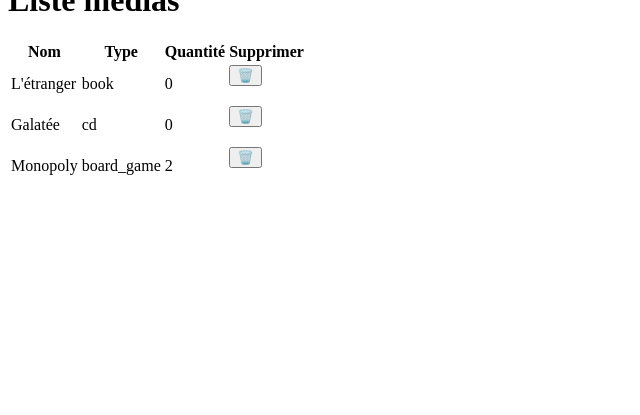
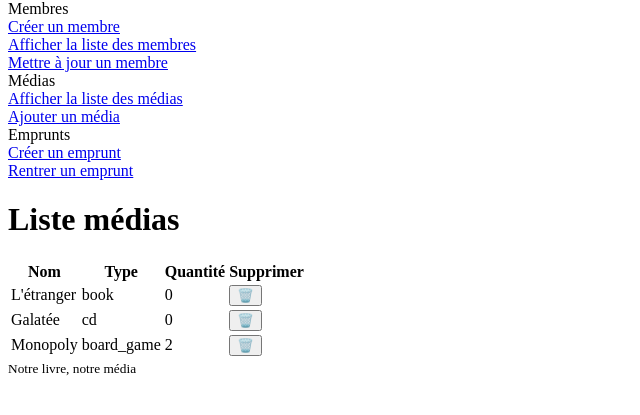
Before and after one commit to JCthedevelop3r/Creer_un_logiciel_de_gestion_de_mediatheque, a Django app: page /display_medias in a window 1280 px wide. Shown: the part 26-441 px from the top of the page, without its empty margins (0-640 px from the left). Run offline with Django 5.2, Linux system fonts and the light colour scheme; data comes from the database, SQL or seed files in the repository; data that the repository does not hold is empty.

Commit message:
Add the header and footer

```diff
--- /dev/null
+++ b/librarians/templates/base.html
@@ -0,0 +1,18 @@
+<!DOCTYPE html>
+<html lang="fr">
+<head>
+    <meta charset="UTF-8">
+    <meta name="viewport" content="width=device-width, initial-scale=1.0">
+    <title>{% block title %}Notre livre, notre média{% endblock %}</title>
+</head>
+<body>
+    {% include 'librarians/header.html' %}
+
+    <main>
+        {% block content %}
+        {% endblock %}
+    </main>
+
+    {% include 'librarians/footer.html' %}
+</body>
+</html>
--- a/librarians/templates/librarians/display_medias.html
+++ b/librarians/templates/librarians/display_medias.html
@@ -1,4 +1,8 @@
-<main>
+{% extends 'base.html' %}
+
+{% block title %}Afficher les médias{% endblock %}
+
+{% block content %}
     <div class="display-medias-container">
         <div class="content-display-medias-container">
             <h1 class="media-list-heading">Liste médias</h1>
@@ -40,4 +44,4 @@
             </table>
         </div>
     </div>
-</main>
+{% endblock %}}
--- a/librarians/templates/librarians/display_members.html
+++ b/librarians/templates/librarians/display_members.html
@@ -1,4 +1,8 @@
+{% extends 'base.html' %}
 
+{% block title %}Afficher les membres{% endblock %}
+
+{% block content %}
 <div class="display-members-container">
     <div class="content-display-members-container">
         <h1 class="member-list-heading">Liste membres</h1>
@@ -49,4 +53,4 @@
         </div>
     </div>
 </div>
-</main>
+{% endblock %}
--- a/librarians/templates/librarians/header.html
+++ b/librarians/templates/librarians/header.html
@@ -7,15 +7,15 @@
       <div class="members-nav-container">
         <div class="members">Membres</div>
         <nav class="members-nav">
-          <a href="" class="create-member-link">
+          <a href="/create_member" class="create-member-link">
             <div class="create-member">Créer un membre</div>
           </a>
-          <a href="" class="display-members-list-link">
+          <a href="/display_members" class="display-members-list-link">
             <div class="display-members-list">
               Afficher la liste des membres
             </div>
           </a>
-          <a href="" class="update-member-link">
+          <a href="/update_member" class="update-member-link">
             <div class="update-member">Mettre à jour un membre</div>
           </a>
         </nav>
@@ -23,22 +23,22 @@
       <div class="media-nav-container">
         <div class="media">Médias</div>
         <nav class="media-nav">
-          <a href="" class="display-media-list-link">
+          <a href="/display_medias" class="display-medias-list-link">
             <div class="display-media-list">Afficher la liste des médias</div>
           </a>
-          <a href="" class="add-media-link">
+          <a href="/add_media" class="add-media-link">
             <div class="add-media">Ajouter un média</div>
           </a>
         </nav>
       </div>
       <div class="loans-nav-container">
-        <div class="loans">Emprunts</div>
-        <nav class="loans-nav">
-          <a href="" class="create-loan-link">
-            <div class="create-loan">Créer un emprunt</div>
+        <div class="borrowings">Emprunts</div>
+        <nav class="borrowings-nav">
+          <a href="/create_borrowing" class="create-borrowing-link">
+            <div class="create-borrowing">Créer un emprunt</div>
           </a>
-          <a href="" class="return-loan-link">
-            <div class="return-loan">Rentrer un emprunt</div>
+          <a href="/return_borrowing" class="return-borrowing-link">
+            <div class="return-borrowing">Rentrer un emprunt</div>
           </a>
         </nav>
       </div>
--- a/mediatheque/settings.py
+++ b/mediatheque/settings.py
@@ -55,7 +55,7 @@ ROOT_URLCONF = 'mediatheque.urls'
 TEMPLATES = [
     {
         'BACKEND': 'django.template.backends.django.DjangoTemplates',
-        'DIRS': [],
+        'DIRS': [BASE_DIR / "templates"],
         'APP_DIRS': True,
         'OPTIONS': {
             'context_processors': [
```
Also changed, not shown: librarians/templates/librarians/add_media.html (+14 -6 lines), librarians/templates/librarians/brouillon.html (deleted, +0 -31 lines), librarians/templates/librarians/create_borrowing.html (+6 -2 lines), librarians/templates/librarians/create_member.html (+6 -2 lines), librarians/templates/librarians/home.html (+4 -3 lines), librarians/templates/librarians/return_borrowing.html (+6 -2 lines), librarians/templates/librarians/update_member.html (+6 -2 lines). Lines whose indentation alone changed are shown as unchanged.
